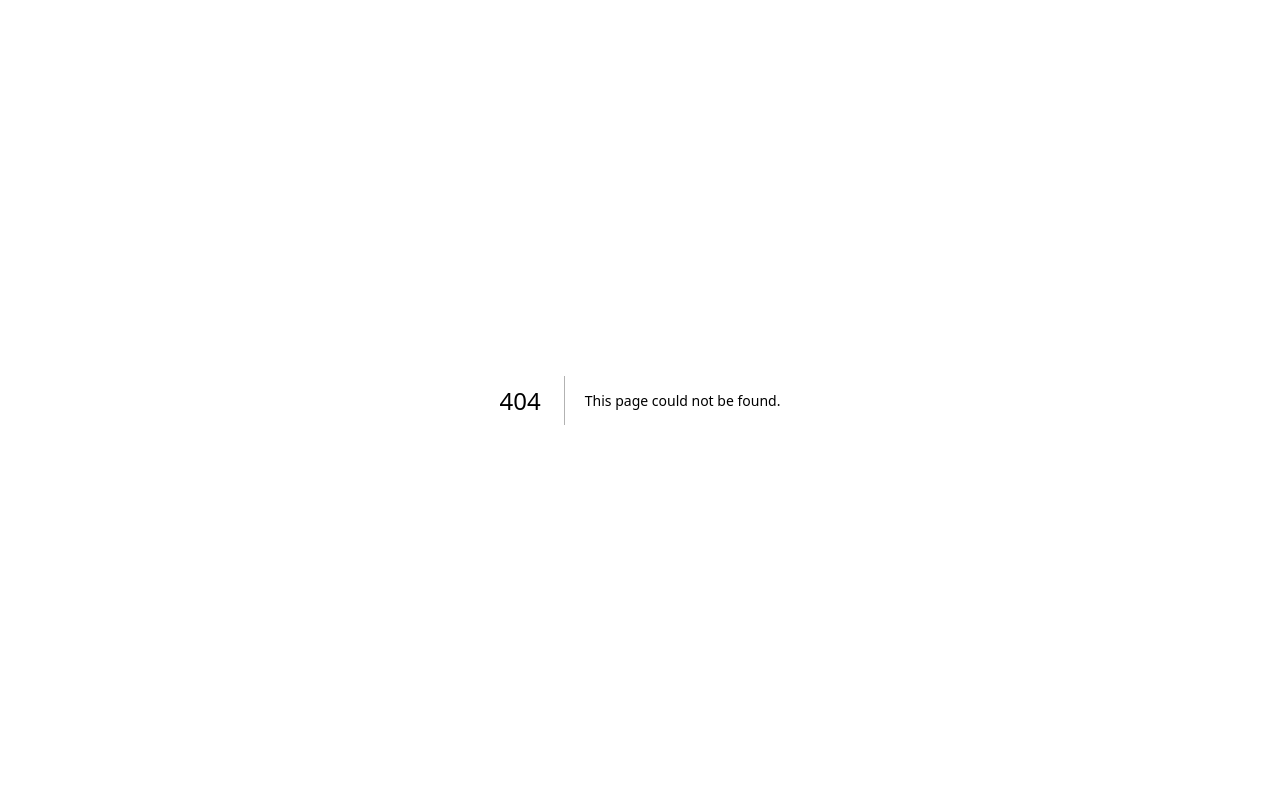
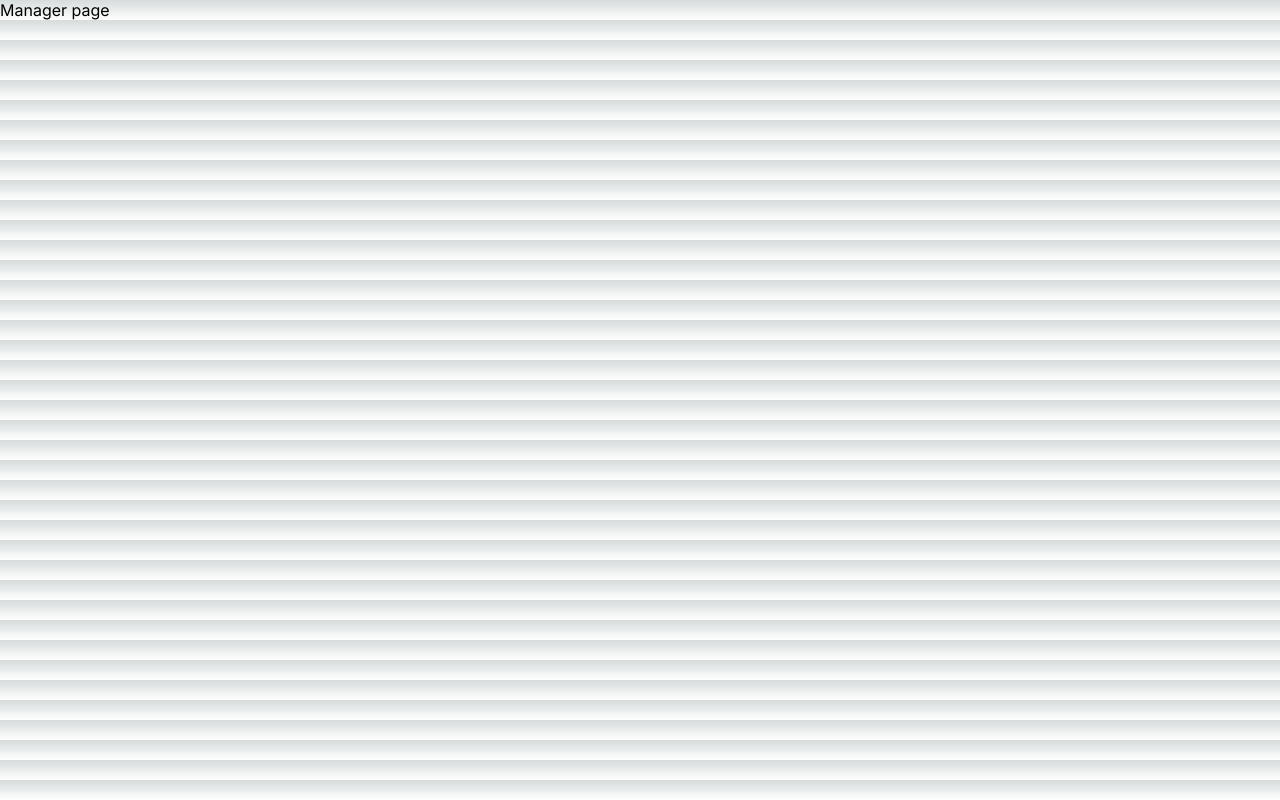
Before and after one commit to natelufuluabo/kanban, a Next.js app: page /manager in a window 1280 px wide. Before the commit this address had no page. Built offline with nearby package versions, Linux system fonts and the light colour scheme.

Commit message:
built and tested routing structure of the app

```diff
--- /dev/null
+++ b/app/manager/page.tsx
@@ -0,0 +1,7 @@
+export default function Home() {
+    return (
+        <main>
+            Manager page
+        </main>
+    )
+};
--- a/app/page.tsx
+++ b/app/page.tsx
@@ -3,7 +3,7 @@ import styles from './page.module.css'
 export default function Home() {
   return (
     <main className={styles.main}>
-      Hello, world!
+      landing page
     </main>
   )
-}
+};
```
Also changed, not shown: app/login/page.tsx (added, +7 -0 lines), app/signup/page.tsx (added, +7 -0 lines).
